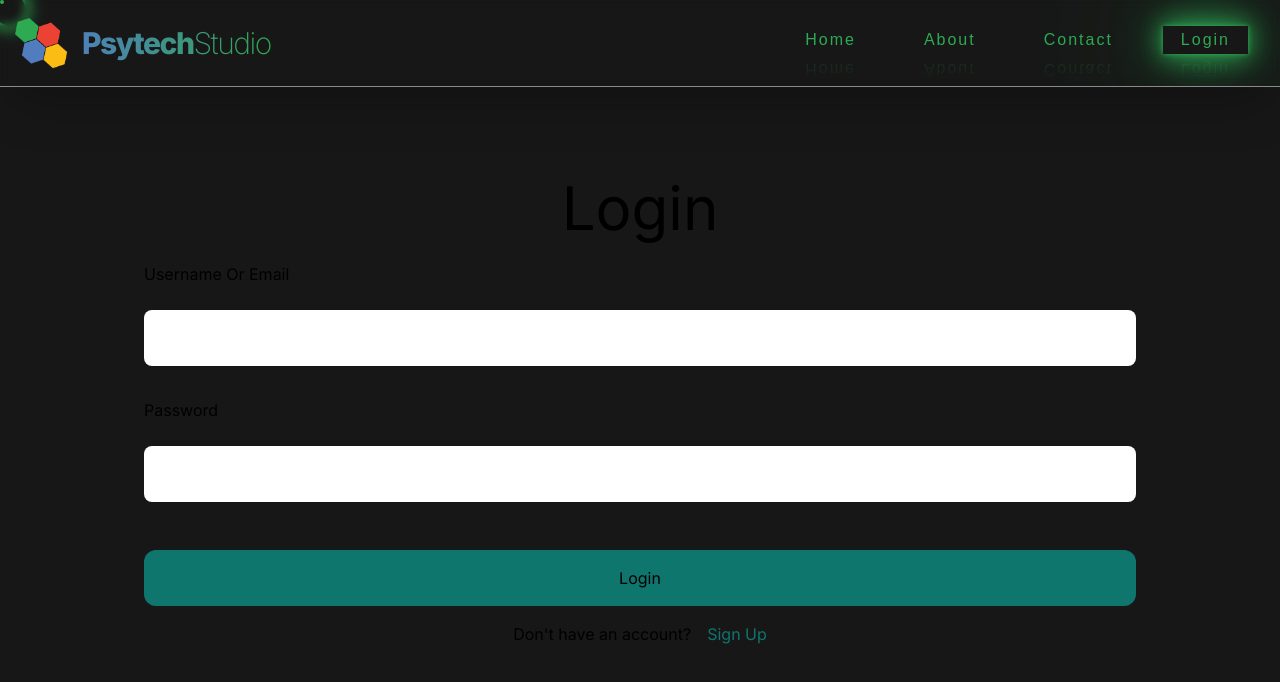
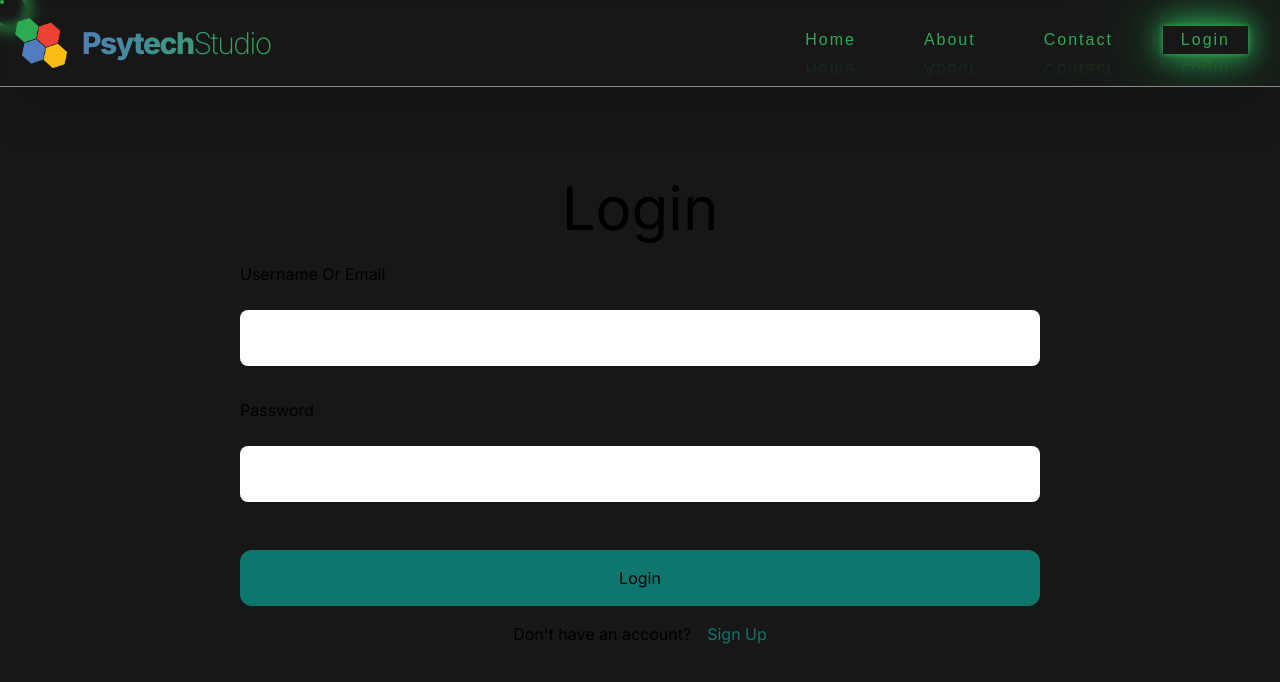
Before and after one commit to christiaan-fourie/psytech, a Next.js app: page /login in a window 1280 px wide. Shown: the top 682 px of the page. Built offline with nearby package versions, Linux system fonts and the light colour scheme.

Commit message:
Update page.jsx

```diff
--- a/app/login/page.jsx
+++ b/app/login/page.jsx
@@ -76,7 +76,7 @@ const Login = () => {
           <Header />
 
             {/* A mini Form that adds users */}
-            <div className='mx-24 h-full p-12 rounded-xl'>
+            <div className='md:mx-24 lg:mx-48 h-full p-12 rounded-xl'>
               <form onSubmit={handleLogin} className='flex flex-col h-full justify-center'>
 
                       <h1 className="text-6xl text-center my-6">Login</h1>
```
